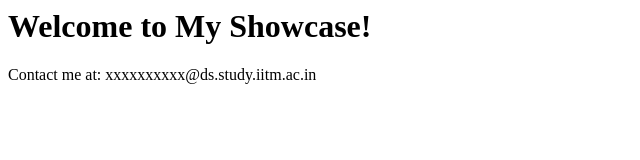
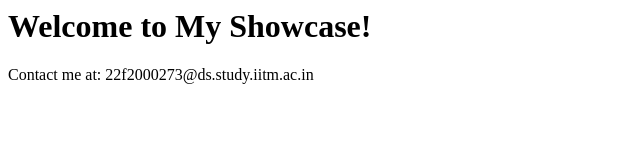
Before and after one commit to 22f2000273/TDS_W2_GIT, a plain HTML site: page index.html in a window 1280 px wide. Shown: the full height of the page, 0-640 px from the left. Drawn offline with Linux system fonts and the light colour scheme.

Commit message:
Update index.html

```diff
--- a/index.html
+++ b/index.html
@@ -4,6 +4,6 @@
 </head>
 <body>
   <h1>Welcome to My Showcase!</h1>
-  <p>Contact me at: <!--email_off-->xxxxxxxxxx@ds.study.iitm.ac.in<!--/email_off--></p>
+  <p>Contact me at: <!--email_off-->22f2000273@ds.study.iitm.ac.in<!--/email_off--></p>
 </body>
 </html>
```
